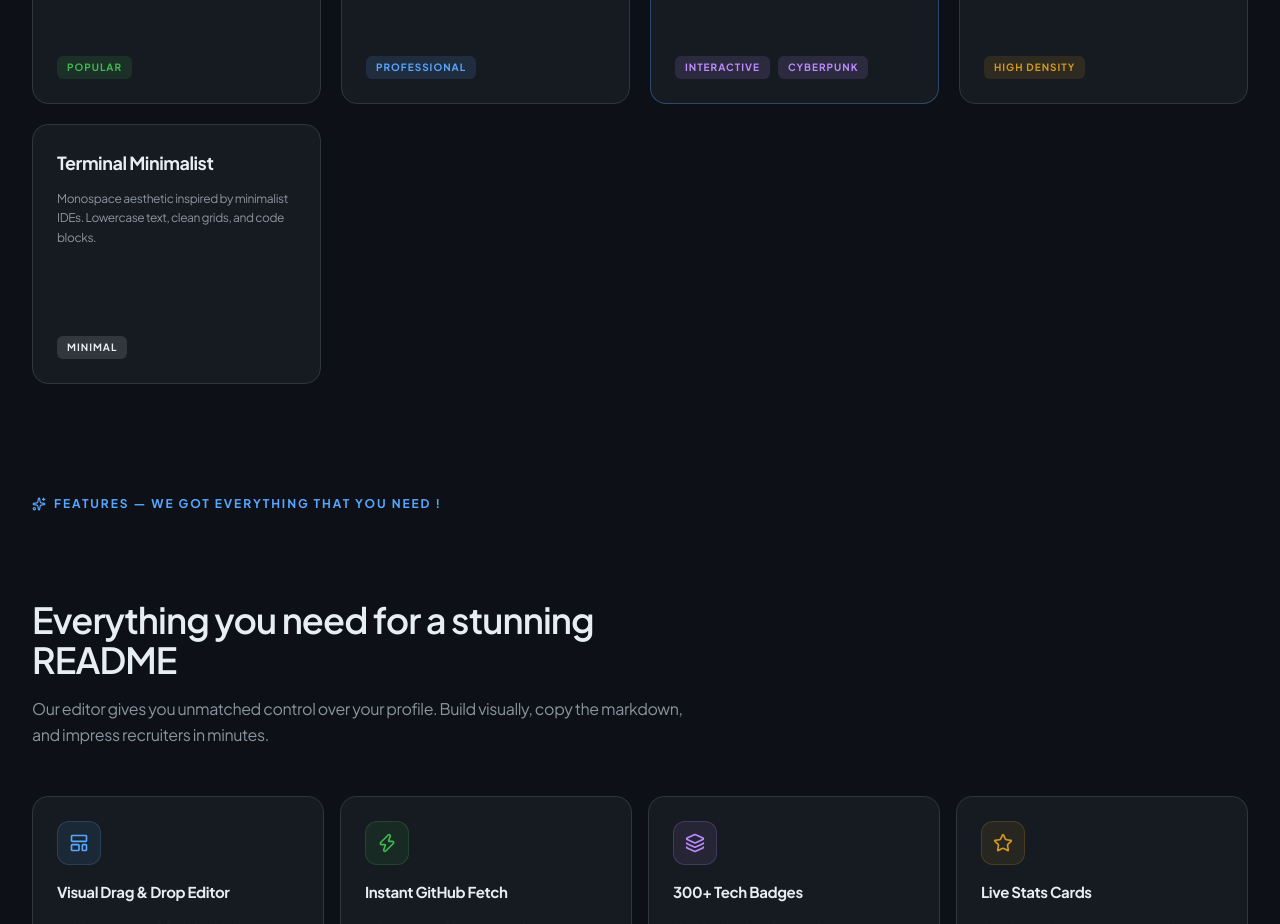
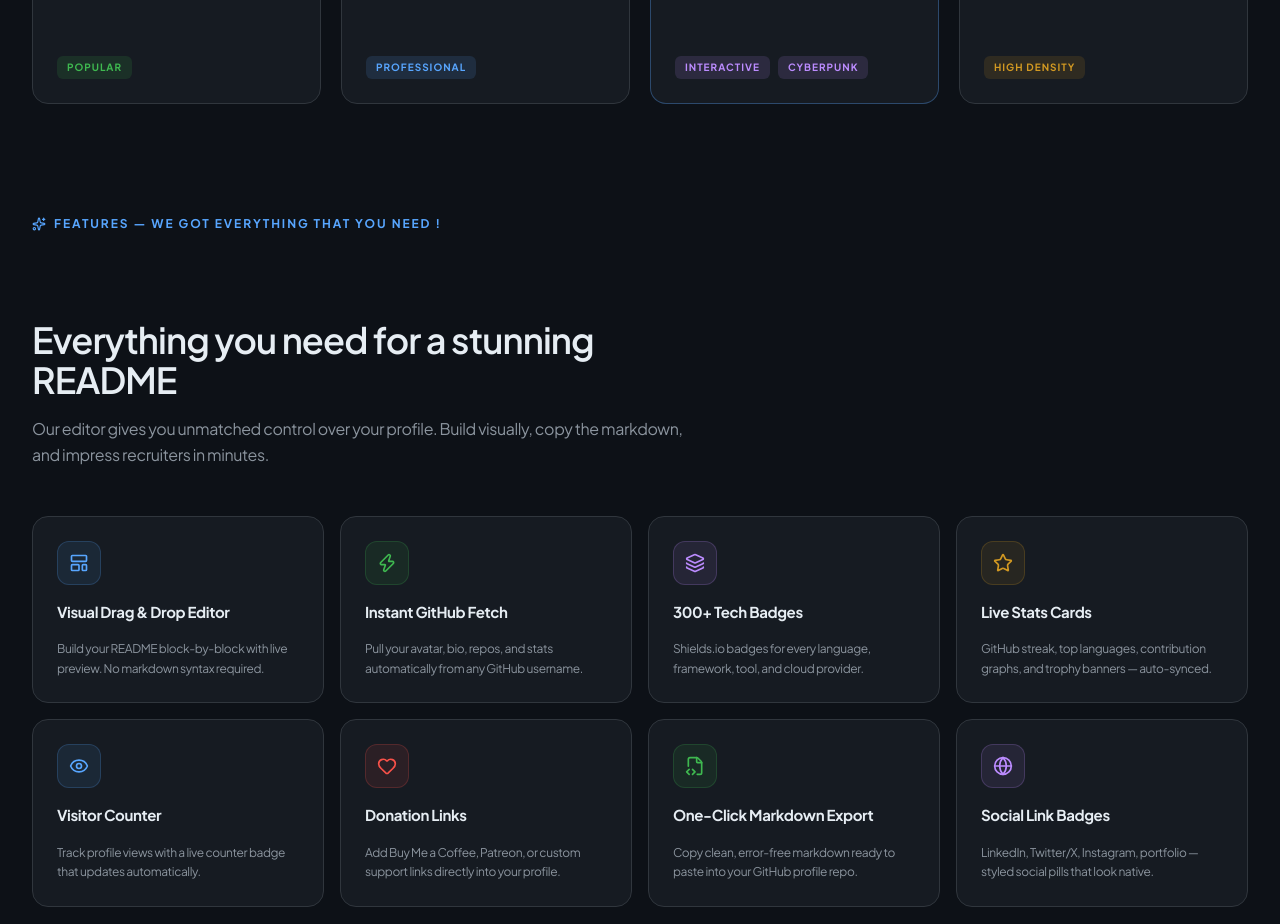
Before and after one commit to Aditya-myst/readme, a Next.js app: page / in a window 1280 px wide. Shown: the part 1380-2304 px from the top of the page. Built offline with nearby package versions, Linux system fonts and the light colour scheme.

Commit message:
Remove redundant UI elements from Editor and hide Terminal template from Landing Page

```diff
--- a/src/app/editor/page.tsx
+++ b/src/app/editor/page.tsx
@@ -134,16 +134,10 @@ export default function EditorPage() {
         style={{ background: GH.surface, borderBottom: `1px solid ${GH.border}` }}
       >
         <div className="flex items-center gap-3">
-          {/* Sidebar Toggle */}
-          <button
-            onClick={() => setSidebarOpen(!sidebarOpen)}
-            title={sidebarOpen ? "Collapse Panel" : "Expand Panel"}
-            className="p-1.5 rounded-lg transition-colors cursor-pointer"
-            style={{ color: sidebarOpen ? GH.blue : GH.muted }}
-          >
-            {sidebarOpen ? <PanelLeftClose className="w-5 h-5" /> : <PanelLeftOpen className="w-5 h-5" />}
-          </button>
-
+          {/* Logo Icon Only (No text) */}
+          <Link href="/" title="Go to Home" className="flex items-center">
+            <LayoutTemplate className="w-5 h-5" style={{ color: GH.blue }} />
+          </Link>
         </div>
 
         {/* GitHub Auto-Import */}
@@ -219,7 +213,6 @@ export default function EditorPage() {
       >
         {/* Template Selector */}
         <div className="flex items-center gap-2">
-          <LayoutTemplate className="w-4 h-4" style={{ color: GH.blue }} />
           <span className="text-xs font-bold tracking-[0.15em] uppercase hidden sm:inline" style={{ color: GH.muted }}>TEMPLATE:</span>
           <select
             value={profileState.template}
--- a/src/app/page.tsx
+++ b/src/app/page.tsx
@@ -128,11 +128,6 @@ const TEMPLATES = [
         title: "Tech Influencer",
         desc: "High-density profile with octocat mascot, quick social links, blog posts & badges.",
         badges: [{ label: "HIGH DENSITY", color: GH.orange }],
-    },
-    {
-        title: "Terminal Minimalist",
-        desc: "Monospace aesthetic inspired by minimalist IDEs. Lowercase text, clean grids, and code blocks.",
-        badges: [{ label: "MINIMAL", color: GH.text }],
     },
 ];
 
```
